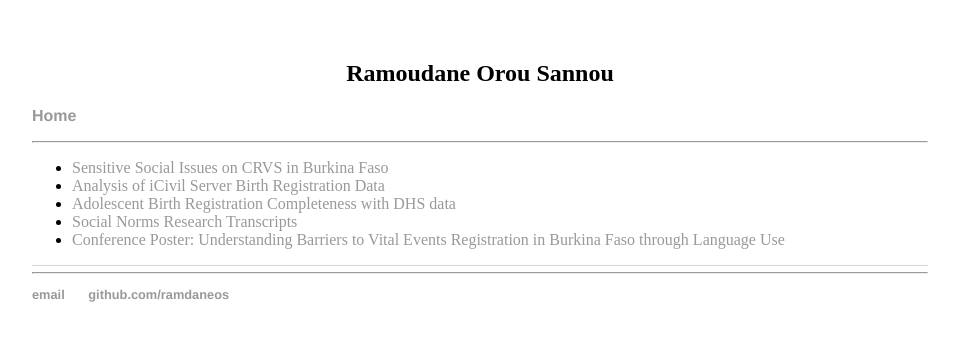
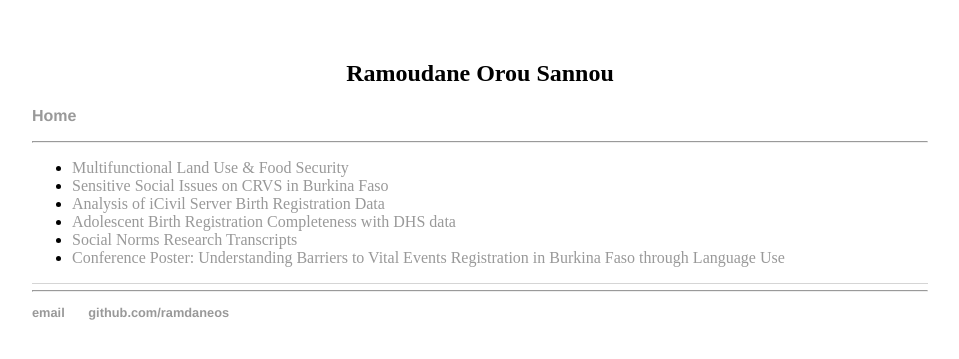
Before and after one commit to RamdaneOS/ramdaneos.github.io, a Jekyll site: the page built from index.html, in a window 1280 px wide. Shown: the top 359 px of the page, without its empty margins (160-1119 px from the left). Built offline with Jekyll 4.4.1, drawn with Linux system fonts in a browser that asks for light colours; Markdown is read by kramdown in place of the engine named in the settings.

Commit message:
Update index.html

```diff
--- a/index.html
+++ b/index.html
@@ -5,6 +5,7 @@ title: Ramoudane Orou Sannou
 <div class="blurb">
 <!--	<h4> Work at UNFPA -- Burkina Faso, BF </h4> -->
 	<ul>
+		<li> <a href="FIES_LULC_1.html"> Multifunctional Land Use & Food Security </a></li>
 		<li> <a href="Sensitive_Social_Issues_CRVS_BF.html"> Sensitive Social Issues on CRVS in Burkina Faso </a></li>
                 <li> <a href="iCivil_Birth_Reg.html"> Analysis of iCivil Server Birth Registration Data </a></li>
 		<li> <a href="Ado_Birth_Reg_Completeness.html"> Adolescent Birth Registration Completeness with DHS data </a></li>
```
